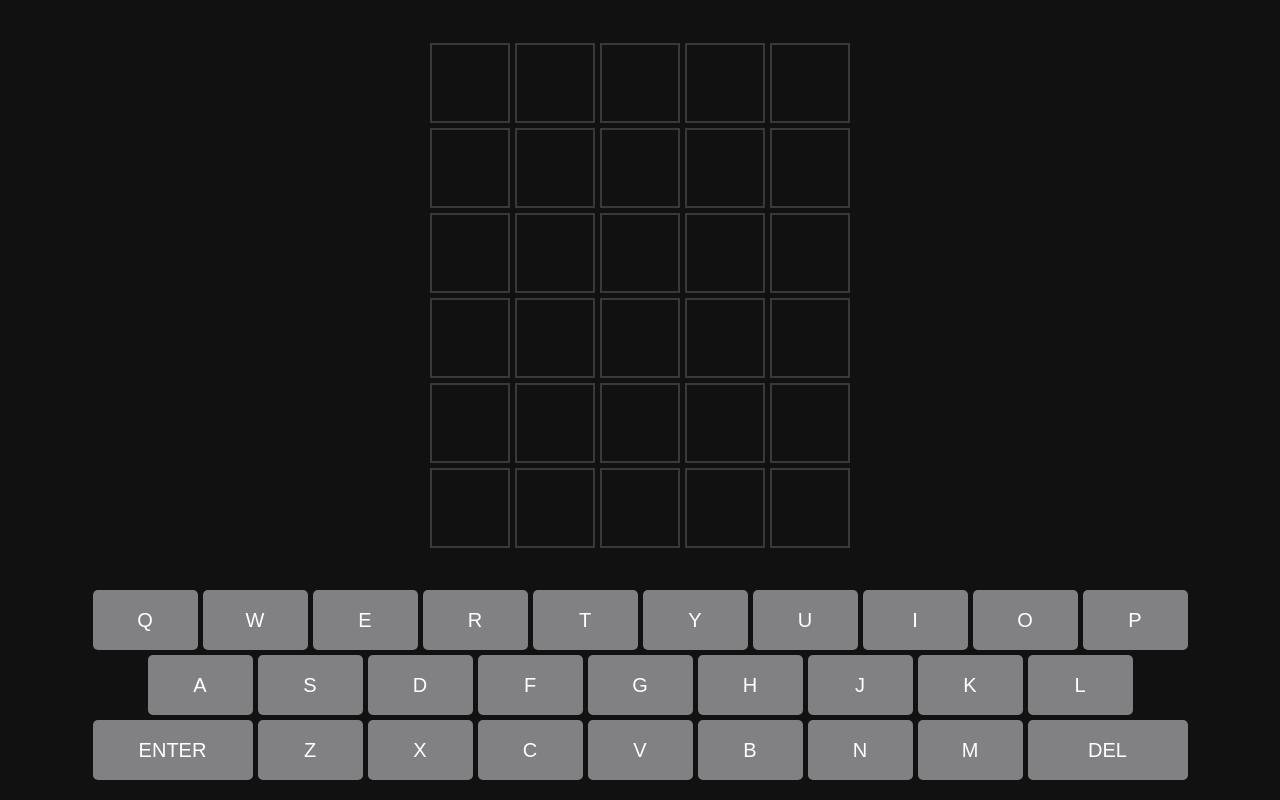
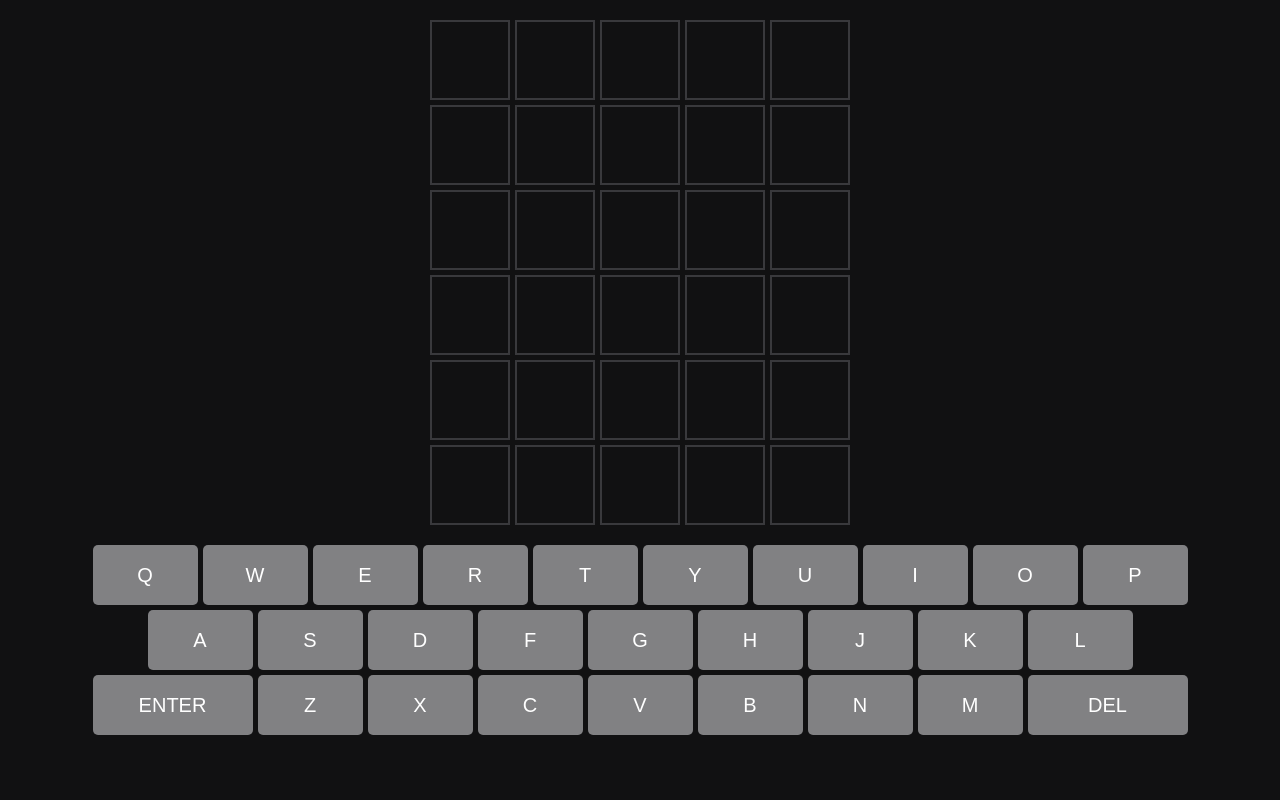
Before and after one commit to rajkunwar4/WordCube, a plain HTML site: page index.html in a window 1280 px wide. Drawn offline with Linux system fonts and the light colour scheme.

Commit message:
resolution size

```diff
--- a/style.css
+++ b/style.css
@@ -7,7 +7,7 @@ body{
     background-color: hsl(240, 3%, 7%);
     display: flex;
     flex-direction: column;
-    min-height: 100vh;
+    m-height: 100vh;
     margin: 0;
     padding: 1em;
     font-size: clamp(.5rem,2.5vmin,1.5rem);
```
